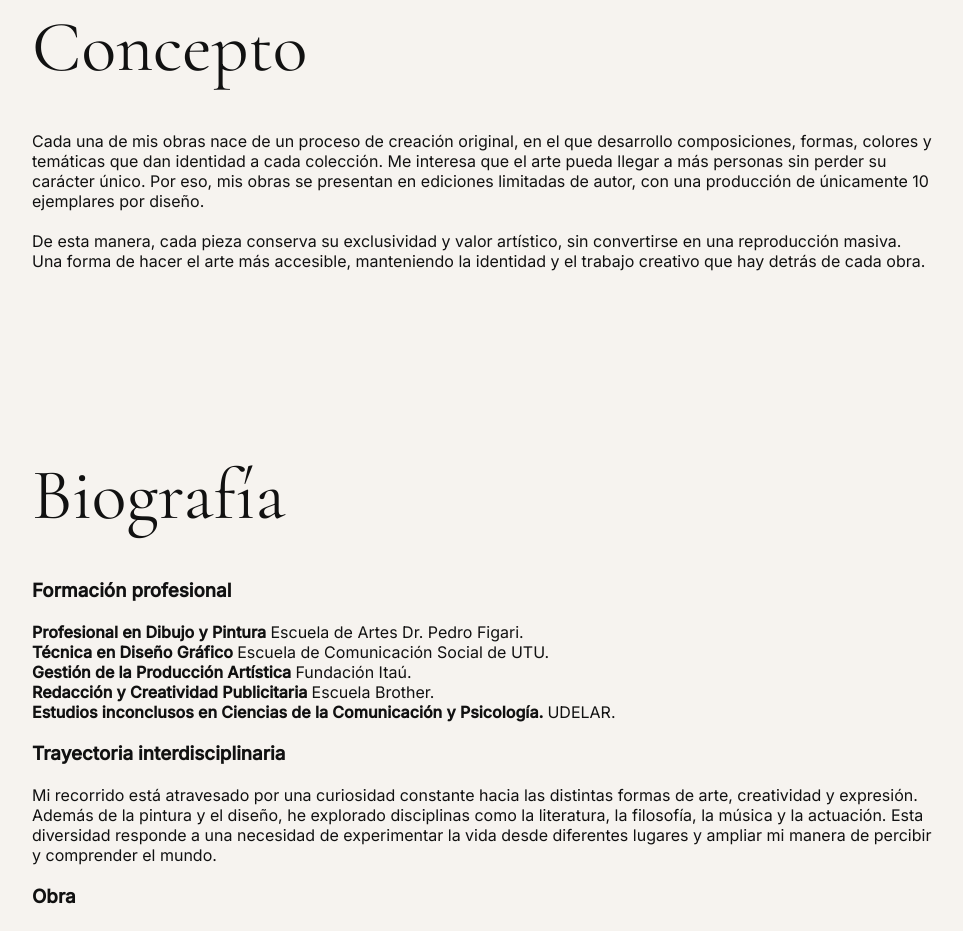
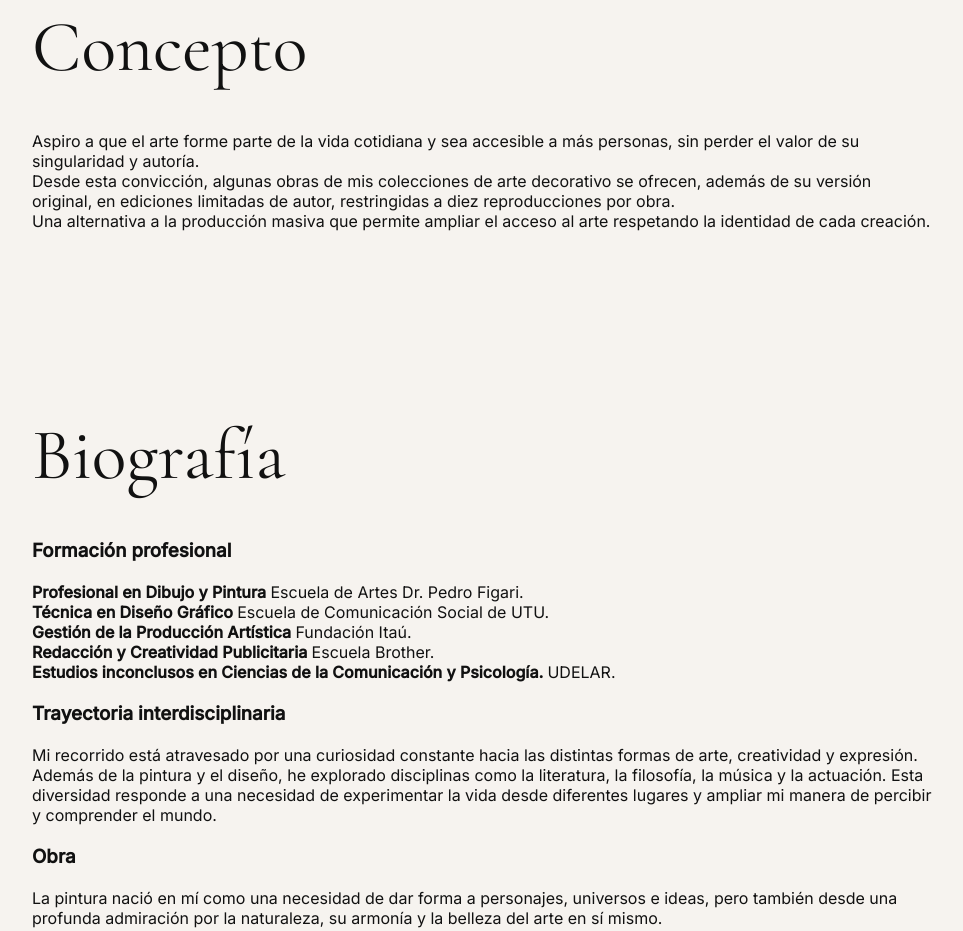
Before and after one commit to aniavaloart/aniavaloart.github.io, a plain HTML site: page index.html in a window 1280 px wide. Shown: the part 877-1808 px from the top of the page, without its empty margins (32-995 px from the left). Drawn offline with nearby package versions, Linux system fonts and the light colour scheme; no server answers.

Commit message:
Update index.html

```diff
--- a/index.html
+++ b/index.html
@@ -239,12 +239,12 @@
     <div class="container">
         <h2 class="section-title">Concepto</h2>
         <div style="max-width:900px;">
-            <p>Cada una de mis obras nace de un proceso de creación original, en el que desarrollo composiciones, formas, colores y temáticas que dan identidad a cada colección.
+            <p>Aspiro a que el arte forme parte de la vida cotidiana y sea accesible a más personas, sin perder el valor de su singularidad y autoría.</p>
 
-Me interesa que el arte pueda llegar a más personas sin perder su carácter único. Por eso, mis obras se presentan en ediciones limitadas de autor, con una producción de únicamente 10 ejemplares por diseño.</p><br>
+<p>Desde esta convicción, algunas obras de mis colecciones de arte decorativo se ofrecen, además de su versión original, en ediciones limitadas de autor, restringidas a diez reproducciones por obra.</p>
 
-            <p>De esta manera, cada pieza conserva su exclusividad y valor artístico, sin convertirse en una reproducción masiva. Una forma de hacer el arte más accesible, manteniendo la identidad y el trabajo creativo que hay detrás de cada obra.</p><br>
-
+<p>Una alternativa a la producción masiva que permite ampliar el acceso al arte respetando la identidad de cada creación.</p>
+<br>
         </div>
     </div>
 </section>
```
